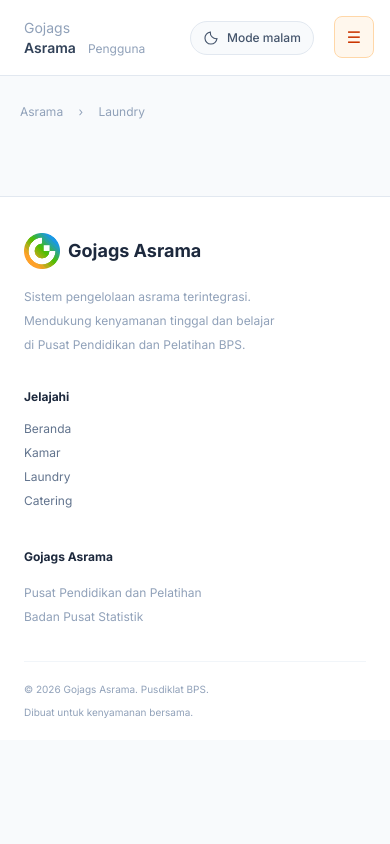
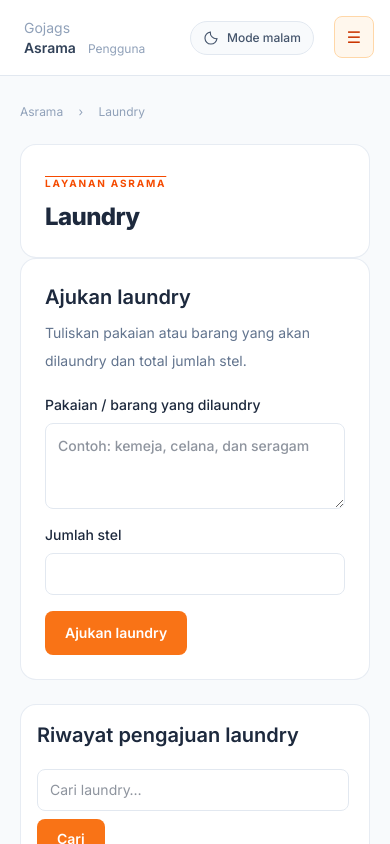
Before and after one commit to panduwahyu/gojags-asrama, a Nuxt app in the folder frontend/: page /resident/laundry in a window 390 px wide. Shown: the top 844 px of the page. Built offline with nearby package versions, Linux system fonts and the light colour scheme; no server answers.

Commit message:
rewrite(D5): komponen dan halaman laundry

```diff
--- /dev/null
+++ b/frontend/app/components/laundry/LaundryForm.vue
@@ -0,0 +1,70 @@
+<script setup lang="ts">
+import type { LaundryOrderInput } from '~/types/laundry'
+
+defineProps<{
+  busy: boolean
+}>()
+
+const emit = defineEmits<{
+  submit: [input: LaundryOrderInput]
+}>()
+
+const form = reactive({
+  items: '',
+  set_count: '',
+})
+
+function handleSubmit() {
+  emit('submit', {
+    items: form.items,
+    set_count: Number(form.set_count),
+  })
+}
+</script>
+
+<template>
+  <section class="card mb-6 p-6">
+    <h2 class="text-xl font-semibold">
+      Ajukan laundry
+    </h2>
+    <p class="muted mt-2 text-sm">
+      Tuliskan pakaian atau barang yang akan dilaundry dan total jumlah stel.
+    </p>
+    <form
+      class="mt-5 space-y-4"
+      @submit.prevent="handleSubmit"
+    >
+      <label>
+        Pakaian / barang yang dilaundry
+        <textarea
+          v-model="form.items"
+          required
+          maxlength="255"
+          rows="3"
+          :disabled="busy"
+          placeholder="Contoh: kemeja, celana, dan seragam"
+          class="rounded-lg border border-slate-200 bg-white p-3 outline-none
+            focus:border-orange-400 dark:border-slate-700 dark:bg-slate-800"
+        />
+      </label>
+      <label>
+        Jumlah stel
+        <input
+          v-model="form.set_count"
+          type="number"
+          min="1"
+          max="1000"
+          step="1"
+          required
+          :disabled="busy"
+        >
+      </label>
+      <button
+        class="btn"
+        :disabled="busy"
+      >
+        {{ busy ? 'Memproses...' : 'Ajukan laundry' }}
+      </button>
+    </form>
+  </section>
+</template>
--- /dev/null
+++ b/frontend/app/components/laundry/LaundrySection.vue
@@ -0,0 +1,57 @@
+<script setup lang="ts">
+import type { LaundryOrder, LaundryOrderInput, LaundryStatusInput } from '~/types/laundry'
+
+const props = defineProps<{
+  admin?: boolean
+}>()
+
+const { isAdmin } = useSession()
+const adminMode = computed(() => props.admin ?? isAdmin.value)
+const api = useApi()
+const action = useAction()
+const table = useTable<LaundryOrder>('laundry-orders')
+const formKey = ref(0)
+
+usePolling(table.refresh, {
+  pausedWhen: () => adminMode.value || action.busy.value || table.loading.value,
+})
+
+async function submit(input: LaundryOrderInput) {
+  const saved = await action.run(() => api.post('laundry-orders', input))
+  if (saved) {
+    formKey.value += 1
+    table.goToFirstPage()
+  }
+  await table.refresh()
+}
+
+async function updateStatus(order: LaundryOrder, input: LaundryStatusInput) {
+  await action.run(() => api.patch(`laundry-orders/${order.id}`, input))
+  await table.refresh()
+}
+</script>
+
+<template>
+  <div>
+    <PageHeader
+      overline="LAYANAN ASRAMA"
+      title="Laundry"
+    />
+    <AlertMessage
+      :error="action.error.value"
+      :success="action.success.value"
+    />
+    <LaundryForm
+      v-if="!adminMode"
+      :key="formKey"
+      :busy="action.busy.value"
+      @submit="submit"
+    />
+    <LaundryTable
+      :table="table"
+      :busy="action.busy.value"
+      :admin="adminMode"
+      @save="updateStatus"
+    />
+  </div>
+</template>
--- /dev/null
+++ b/frontend/app/components/laundry/LaundryStatusForm.vue
@@ -0,0 +1,68 @@
+<script setup lang="ts">
+import type { LaundryOrder, LaundryStatus, LaundryStatusInput } from '~/types/laundry'
+
+const props = defineProps<{
+  order: LaundryOrder
+  busy: boolean
+}>()
+
+const emit = defineEmits<{
+  save: [order: LaundryOrder, input: LaundryStatusInput]
+}>()
+
+const status = ref<LaundryStatus>(props.order.status)
+const cost = ref(props.order.cost ?? '')
+
+watch(
+  () => props.order,
+  (order) => {
+    status.value = order.status
+    cost.value = order.cost ?? ''
+  },
+)
+
+function handleSubmit() {
+  emit('save', props.order, {
+    status: status.value,
+    cost: cost.value === '' ? null : Number(cost.value),
+  })
+}
+</script>
+
+<template>
+  <form
+    class="space-y-3"
+    @submit.prevent="handleSubmit"
+  >
+    <label>
+      Status
+      <select
+        v-model="status"
+        :disabled="busy"
+        :aria-label="`Status ${order.user_name}`"
+      >
+        <option value="pending">Diajukan</option>
+        <option value="done">Selesai</option>
+      </select>
+    </label>
+    <label>
+      Biaya laundry (Rp)
+      <input
+        v-model="cost"
+        type="number"
+        min="0"
+        max="9999999999.99"
+        step="0.01"
+        required
+        :disabled="busy"
+        :aria-label="`Biaya laundry ${order.user_name}`"
+      >
+    </label>
+    <button
+      class="btn"
+      :disabled="busy"
+    >
+      Simpan
+    </button>
+  </form>
+</template>
--- /dev/null
+++ b/frontend/app/components/laundry/LaundryTable.vue
@@ -0,0 +1,73 @@
+<script setup lang="ts">
+import type { LaundryOrder, LaundryStatusInput } from '~/types/laundry'
+import { LAUNDRY_TONE } from '~/types/laundry'
+
+const props = defineProps<{
+  table: ReturnType<typeof useTable<LaundryOrder>>
+  busy: boolean
+  admin: boolean
+}>()
+
+const emit = defineEmits<{
+  save: [order: LaundryOrder, input: LaundryStatusInput]
+}>()
+
+const columns = computed(() => [
+  ...(props.admin ? [{ key: 'user_name', label: 'Nama user', sortable: true }] : []),
+  { key: 'items', label: 'Pakaian / barang', sortable: true },
+  { key: 'set_count', label: 'Jumlah stel', sortable: true },
+  { key: 'created_at', label: 'Tanggal', sortable: true },
+  { key: 'status', label: 'Status', sortable: true },
+  { key: 'cost', label: 'Biaya laundry', sortable: true },
+  ...(props.admin ? [{ key: 'actions', label: 'Perbarui status' }] : []),
+])
+
+function onSave(order: LaundryOrder, input: LaundryStatusInput) {
+  emit('save', order, input)
+}
+</script>
+
+<template>
+  <section
+    aria-label="Pengajuan laundry"
+    class="card p-4 md:p-6"
+  >
+    <h2 class="mb-5 text-xl font-semibold">
+      {{ admin ? 'Pengajuan laundry user' : 'Riwayat pengajuan laundry' }}
+    </h2>
+    <DataTable
+      :table="table"
+      :columns="columns"
+      search-label="Cari laundry"
+      empty-text="Belum ada pengajuan laundry."
+    >
+      <template #items="{ row }">
+        <span class="min-w-40 whitespace-pre-wrap break-words">{{ row.items }}</span>
+      </template>
+
+      <template #created_at="{ row }">
+        <span class="whitespace-nowrap">{{ formatWib(row.created_at) }}</span>
+      </template>
+
+      <template #status="{ row }">
+        <StatusBadge :tone="LAUNDRY_TONE[row.status]">
+          {{ row.status_label }}
+        </StatusBadge>
+      </template>
+
+      <template #cost="{ row }">
+        <span class="whitespace-nowrap">{{ formatRupiah(row.cost) }}</span>
+      </template>
+
+      <template #actions="{ row }">
+        <div class="min-w-52">
+          <LaundryStatusForm
+            :order="row"
+            :busy="busy"
+            @save="onSave"
+          />
+        </div>
+      </template>
+    </DataTable>
+  </section>
+</template>
--- /dev/null
+++ b/frontend/app/pages/admin/laundry.vue
@@ -0,0 +1,3 @@
+<template>
+  <LaundrySection admin />
+</template>
--- /dev/null
+++ b/frontend/app/pages/resident/laundry.vue
@@ -0,0 +1,3 @@
+<template>
+  <LaundrySection />
+</template>
```
